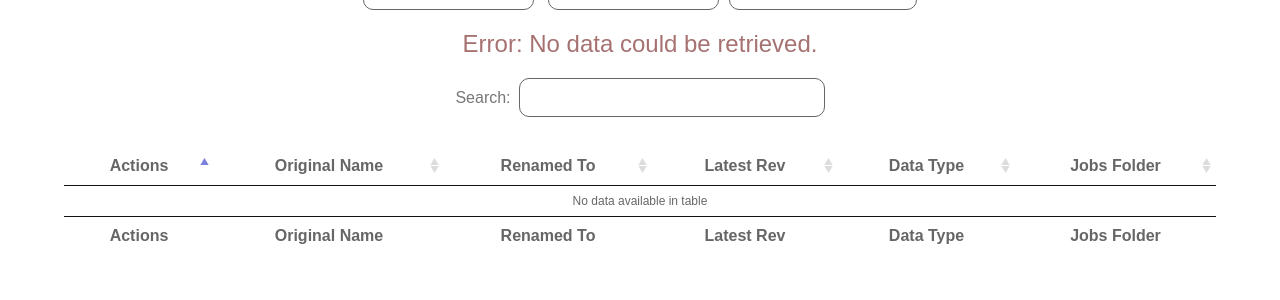
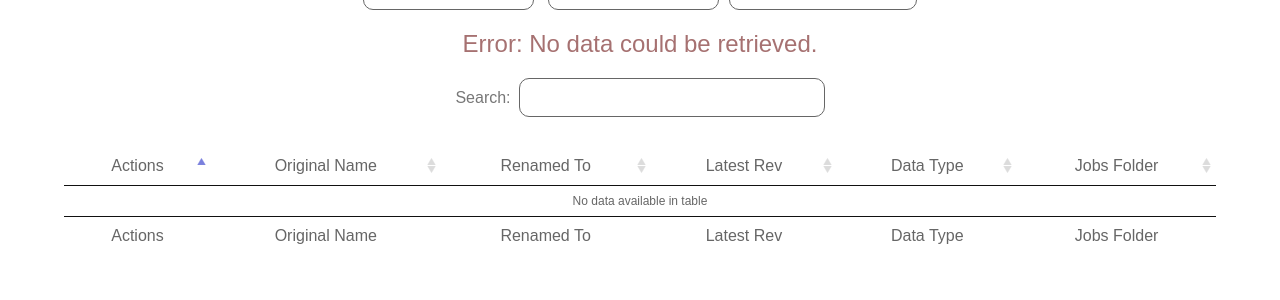
Before and after one commit to Woflix/PLMMigration, a PHP site: page /enditemdash.php?user=1 in a window 1280 px wide. Shown: the part 101-401 px from the top of the page. Run offline with PHP 8.4, Linux system fonts and the light colour scheme; data that the repository does not hold is empty.

Commit message:
Added Style for 'th'
+ Added font weight style to ‘th’

```diff
--- a/css/style.css
+++ b/css/style.css
@@ -59,6 +59,10 @@ a:hover {
 
 td:focus {
 	background: #EEEEEE;
+}
+
+th {
+	font-weight: 500 !important;
 }
 
 label {
```
